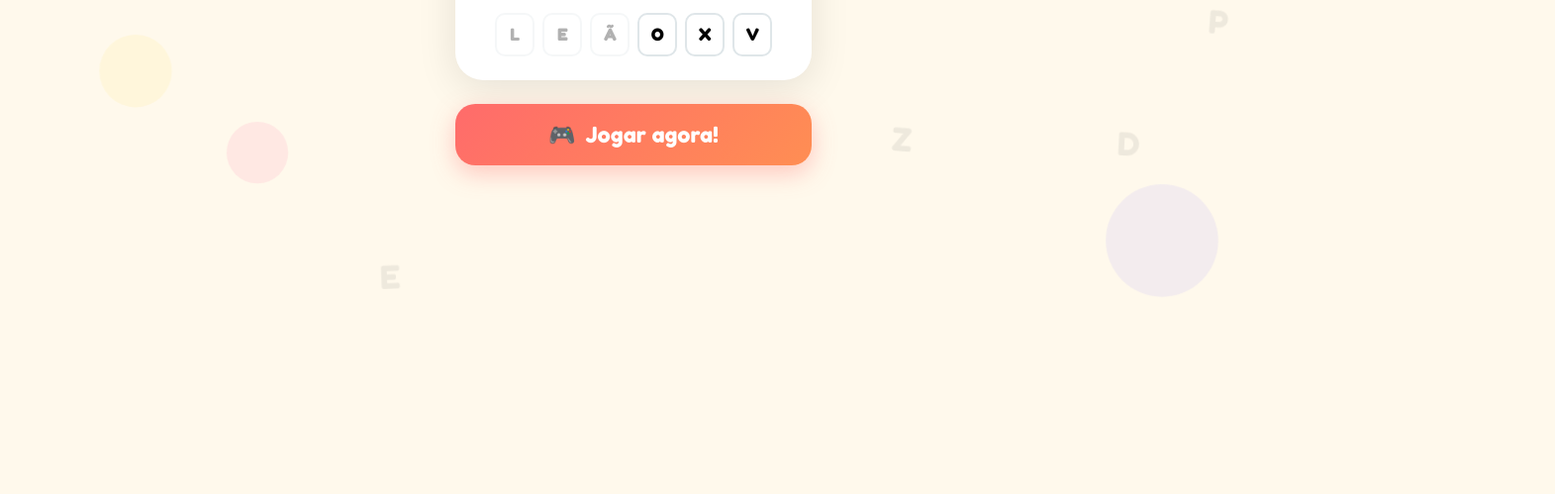
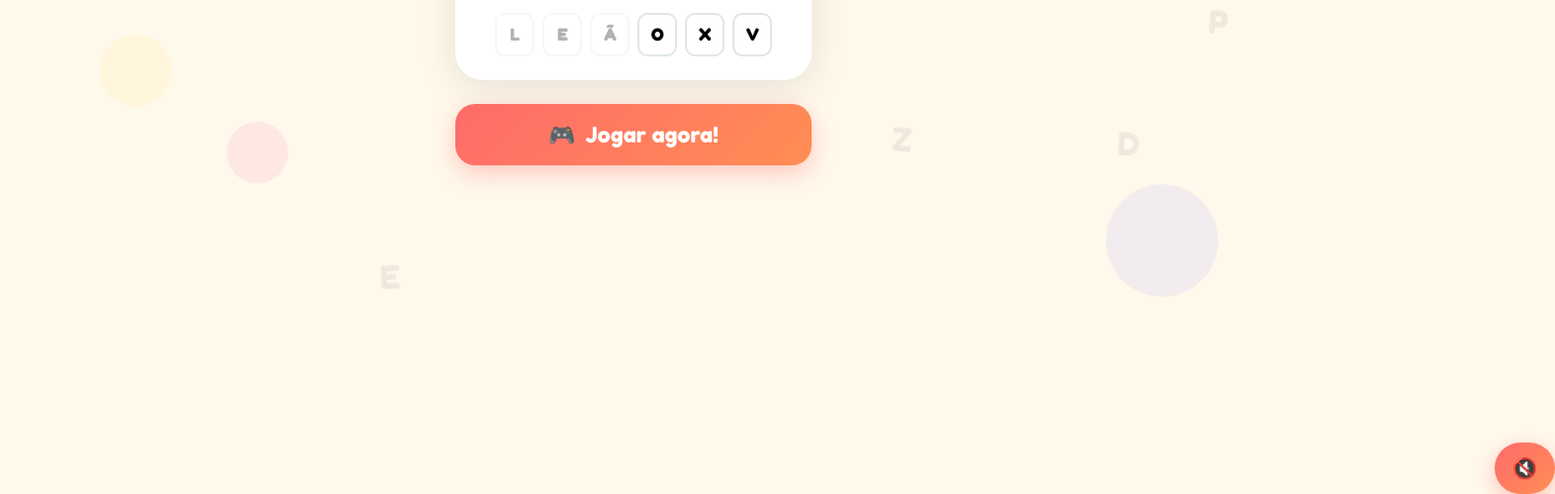
Before and after one commit to gabriel3112/projeto-integrador-1, a plain HTML site: page LetrixV2/index.html in a window 1280 px wide. Shown: the part 426-925 px from the top of the page at 99% size, 1571 px wide, since content can reach past the window. Drawn offline with nearby package versions, Linux system fonts and the light colour scheme.

Commit message:
Adicionei botão de som no jogo

```diff
--- a/LetrixV2/index.html
+++ b/LetrixV2/index.html
@@ -9,6 +9,12 @@
   <link rel="stylesheet" href="style.css">
 </head>
 <body>
+
+  <!-- Música de fundo -->
+  <audio id="musica-fundo" loop>
+    <source src="sons/musica-fundo.mp3" type="audio/mpeg">
+  </audio>
+  <!-- Música de fundo -->
 
   <div class="bg-bubbles">
     <div class="bubble"></div><div class="bubble"></div>
@@ -52,11 +58,34 @@
   <button class="btn-play" onclick="window.location.href='jogar.html'">
     <span class="btn-icon">🎮</span> Jogar agora!
   </button>
+
   <button class="btn-creditos" onclick="window.location.href='creditos.html'">
     ℹ️ Créditos
   </button>
+
+  <!-- Música de fundo -->
+  <button class="btn-som" onclick="toggleMusica()">
+    🔇
+  </button>
   </div>
   </div>
+   <script>
+      const musica = document.getElementById("musica-fundo");
+      let tocando = false;
 
+      function toggleMusica() {
+        if (!tocando) {
+          musica.volume = 0.3;
+          musica.play();
+          tocando = true;
+          document.querySelector(".btn-som").innerText = "🔊";
+        } else {
+          musica.pause();
+          tocando = false;
+          document.querySelector(".btn-som").innerText = "🔇";
+        }
+      }
+    </script>
+  <!-- Música de fundo -->
 </body>
 </html>
--- a/LetrixV2/style.css
+++ b/LetrixV2/style.css
@@ -136,3 +136,38 @@ body { font-family: 'Nunito', sans-serif; background: #FFF9EC; min-height: 100vh
     transform: scale(1.05);
     box-shadow: 0 6px 20px rgba(255, 126, 95, 0.6);
 }
+/* Botão de som (canto da tela) */
+.btn-som {
+  position: fixed;
+  bottom: -332px;
+  left: 1050px;
+
+  padding: 14px 18px;
+  border-radius: 50px;
+  border: none;
+
+  font-size: 20px;
+  font-weight: bold;
+
+  background: linear-gradient(135deg, #ff6b6b, #ff8e53);
+  color: white;
+
+  cursor: pointer;
+  transition: 0.3s;
+
+  box-shadow: 0 6px 20px rgba(255, 107, 107, 0.4);
+  z-index: 9999;
+
+  animation: float 2s ease-in-out infinite;
+
+@keyframes float {
+  0%, 100% { transform: translateY(0); }
+  50% { transform: translateY(-5px); }
+}
+}
+
+/* Hover */
+.btn-som:hover {
+  transform: scale(1.1);
+  box-shadow: 0 10px 25px rgba(255, 107, 107, 0.6);
+}
```
Lines whose indentation alone changed are shown as unchanged.
